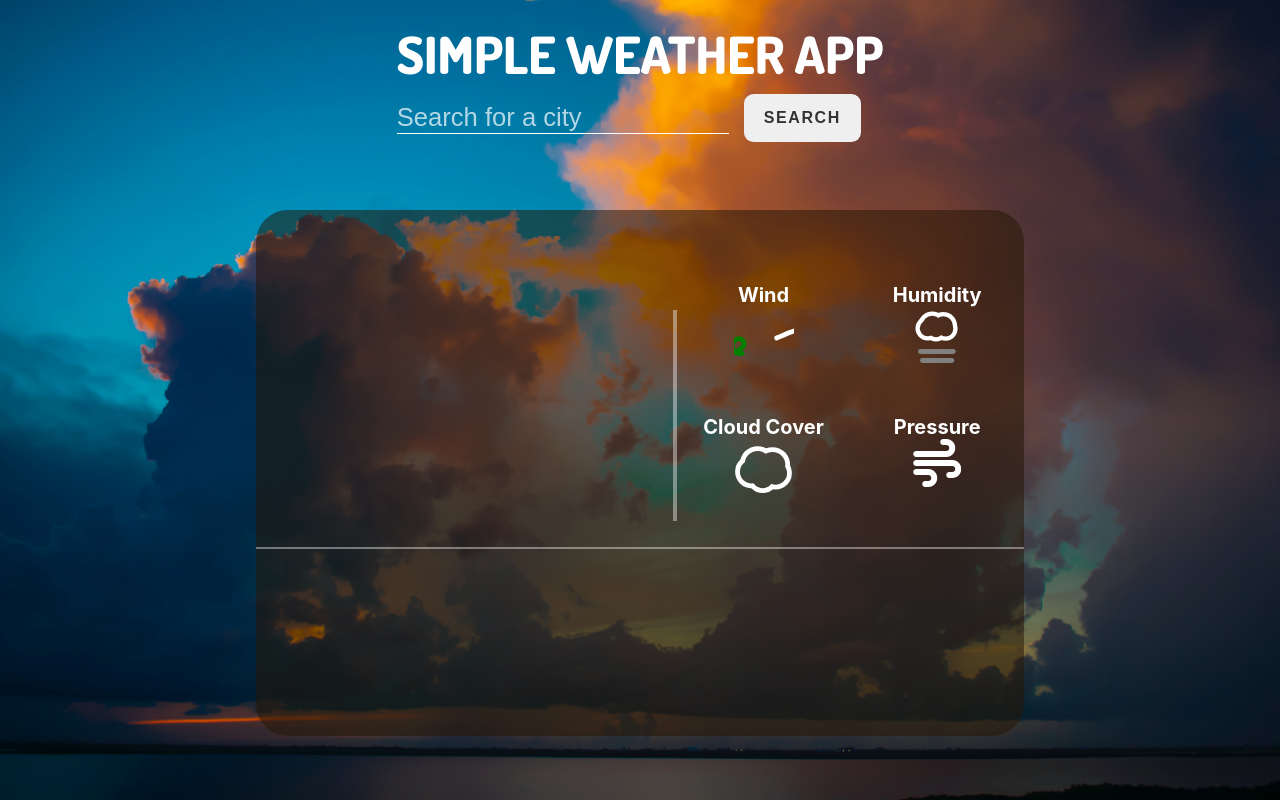
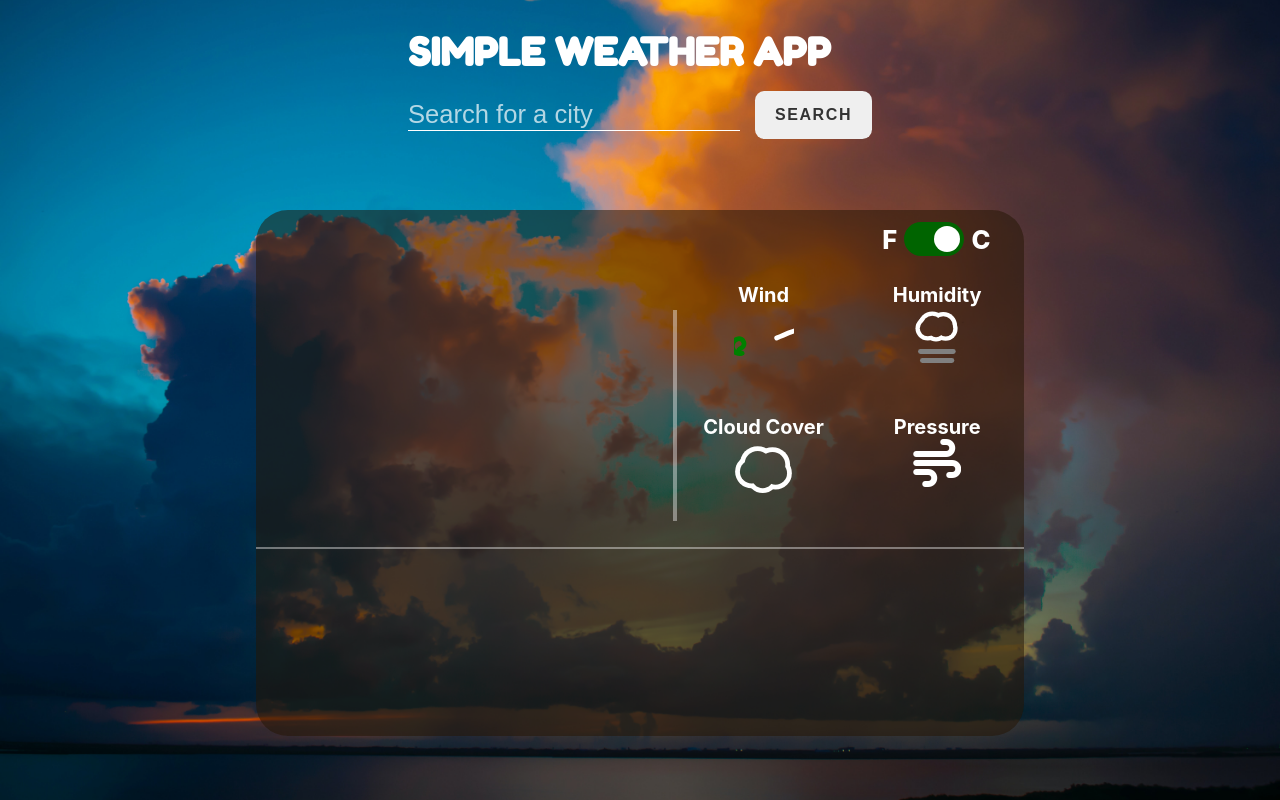
Before and after one commit to PhillipUg/weather-app, a plain HTML site: page index.html in a window 1280 px wide. Drawn offline with Linux system fonts and the light colour scheme.

Commit message:
added toggle slider functionality

```diff
--- a/index.html
+++ b/index.html
@@ -6,7 +6,7 @@
   <meta name="viewport" content="width=device-width, initial-scale=1.0">
   <title>Weather App</title>
   <script src="skycons.js"></script>
-  <link href="https://fonts.googleapis.com/css2?family=Dosis:wght@800&display=swap" rel="stylesheet">
+  <link href="https://fonts.googleapis.com/css2?family=Fredoka+One&display=swap" rel="stylesheet">
   <link rel="stylesheet" href="./stylesheets/style.css">
 </head>
 
@@ -23,6 +23,15 @@
     <div class="content">
       <div class="head">
         <h1 id="city"></h1>
+        <div class="toggle-switch">
+          <span>F</span>
+          <label class="switch">
+            <input type="checkbox" checked>
+            <span class="slider round"></span>
+          </label>
+          <span>C</span>
+        </div>
+
       </div>
       <div class="middle">
         <div class="first-half">
--- a/stylesheets/style.css
+++ b/stylesheets/style.css
@@ -27,10 +27,10 @@ body {
   margin: 1% 0;
 }
 .title {
-  font-family: 'Dosis', sans-serif;
-  font-size: 4vw;
+  font-family: 'Fredoka One', cursive;
+  font-size: 3vw;
   color: #fff;
-  margin: 1vh 0;
+  margin: 2vh 0;
 }
 form {
   display: flex;
@@ -81,6 +81,9 @@ form {
 .head {
   flex: 0.4;
   padding-bottom: 15px;
+  display: flex;
+  justify-content: space-between;
+  align-items: center;
 }
 
 #city {
@@ -97,11 +100,8 @@ form {
 }
 
 #city i {
-  /* display: inline-block; */
-  /* height: 56px; */
   color: yellow;
   padding: 5px;
-  /* border: 1px solid #000; */
 }
 
 .middle {
@@ -113,7 +113,6 @@ form {
   display: flex;
 }
 .first-half > *{
-  /* border: 1px solid red; */
   flex: 1;
 }
 .hr {
@@ -162,7 +161,6 @@ form {
 }
 
 .bottom {
-  /* border: 1px solid #000; */
   flex: 1;
   display: flex;
   border-top: 2px solid rgba(255, 255, 255, 0.397);
@@ -214,3 +212,79 @@ form {
 .hide {
   display: none
 }
+
+.switch {
+  position: relative;
+  display: inline-block;
+  width: 60px;
+  height: 34px;
+}
+
+/* Hide default HTML checkbox */
+.switch input {
+  opacity: 0;
+  width: 0;
+  height: 0;
+}
+
+/* The slider */
+.slider {
+  position: absolute;
+  cursor: pointer;
+  top: 0;
+  left: 0;
+  right: 0;
+  bottom: 0;
+  background-color: #ccc;
+  -webkit-transition: .4s;
+  transition: .4s;
+}
+
+.slider:before {
+  position: absolute;
+  content: "";
+  height: 26px;
+  width: 26px;
+  left: 4px;
+  bottom: 4px;
+  background-color: white;
+  -webkit-transition: .4s;
+  transition: .4s;
+}
+
+input:checked + .slider {
+  background-color: darkgreen;
+}
+
+input:focus + .slider {
+  box-shadow: 0 0 1px darkgreen;
+}
+
+input:checked + .slider:before {
+  -webkit-transform: translateX(26px);
+  -ms-transform: translateX(26px);
+  transform: translateX(26px);
+}
+
+/* Rounded sliders */
+.slider.round {
+  border-radius: 34px;
+}
+
+.slider.round:before {
+  border-radius: 50%;
+}
+
+.toggle-switch {
+  display: flex;
+  justify-content: space-around;
+  align-items: center;
+  height: 90%;
+  width: 15%;
+  margin-right: 30px;
+}
+
+.toggle-switch > span {
+  font-size: 2vw;
+  font-weight: 800;
+}
```
Also changed, not shown: main.js (+3 -3 lines).
